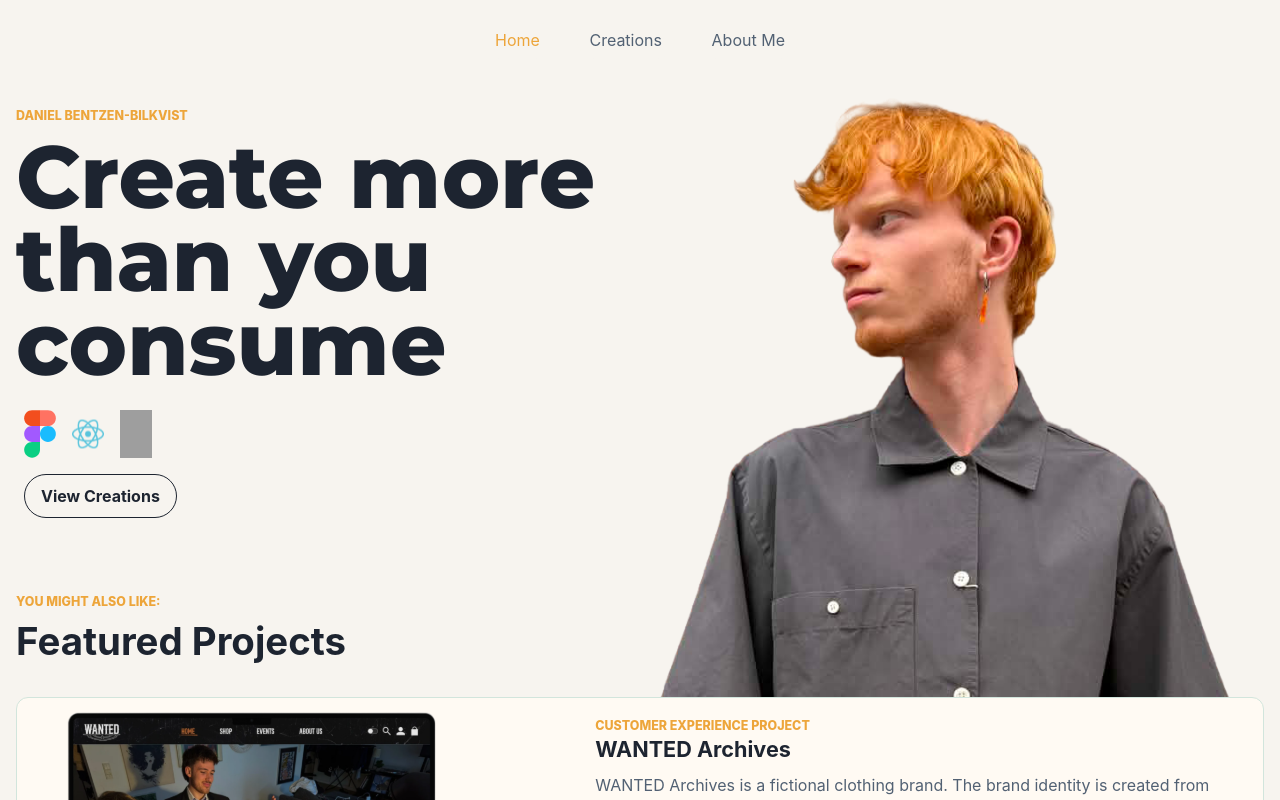
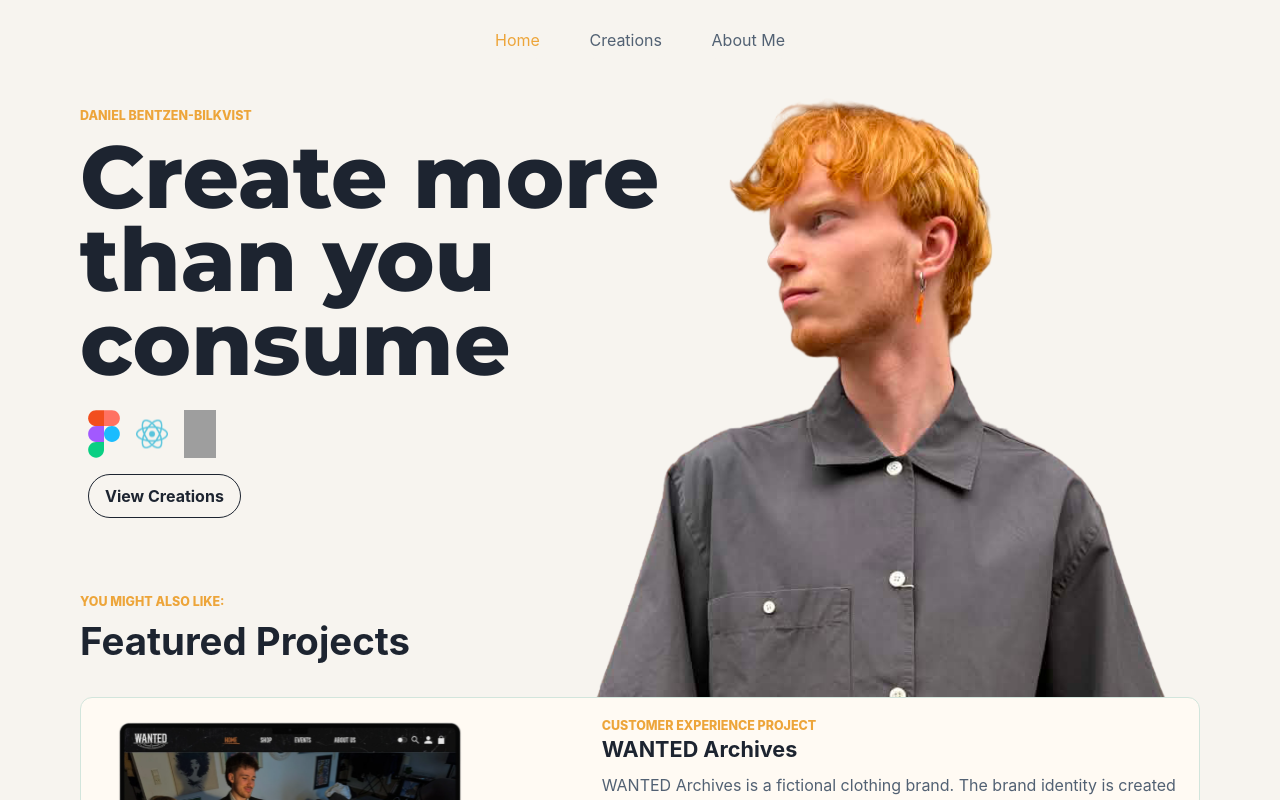
Before and after one commit to danielbilkvist/danielbilkvist.github.io, a React (Vite) app: page / in a window 1280 px wide. Shown: the top 800 px of the page. Built offline with nearby package versions, Linux system fonts and the light colour scheme; grey boxes are pictures that could not be loaded; a web font is replaced by a local one.

Commit message:
Page width

```diff
--- a/src/index.css
+++ b/src/index.css
@@ -99,7 +99,7 @@ textarea {
 } */
 
 .page {
-  width: min(100% - 2rem, 1480px);
+  width: min(100% - 2rem, 1120px);
   margin: 0 auto;
   position: relative;
   overflow: hidden;
```
